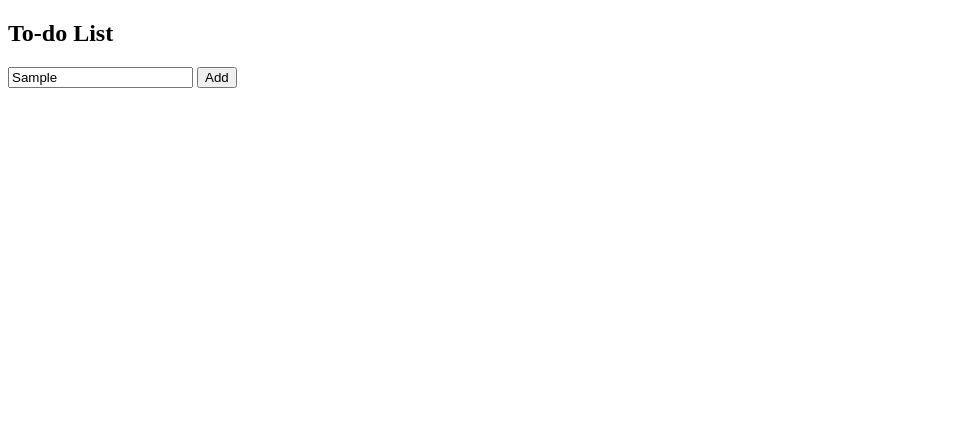
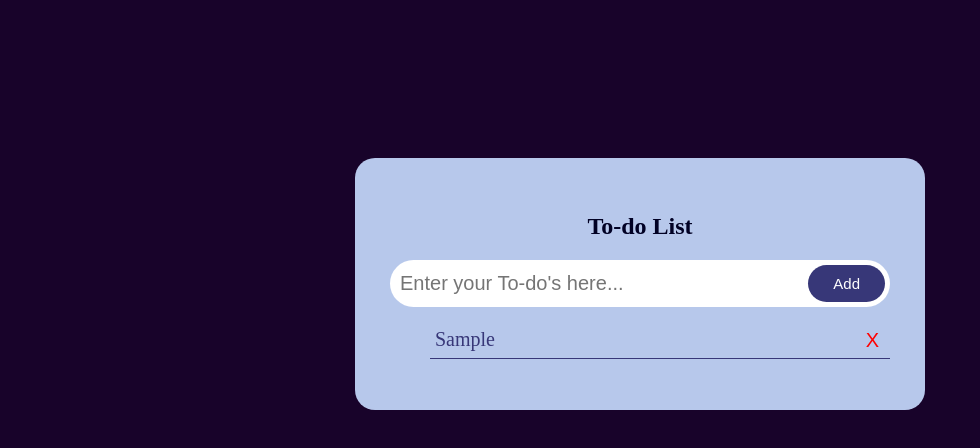
Before and after one commit to BANKY-LAB/To-Do-app, a plain HTML site: page index.html in a window 1280 px wide. Both pictures are taken after typing "Sample" into the empty fields and a click on the button "Add". Shown: the whole page, without its empty margins (0-980 px from the left). Drawn offline with Linux system fonts and the light colour scheme.

Commit message:
I added the html and the style

```diff
--- a/index.html
+++ b/index.html
@@ -5,7 +5,7 @@
     <meta http-equiv="X-UA-Compatible" content="IE=edge" />
     <meta name="viewport" content="width=device-width, initial-scale=1.0" />
     <title>To-Do_App</title>
-    <link rel="stylesheet" href="index.css" />
+    <link rel="stylesheet" href="style.css" />
   </head>
   <body>
     <div class="container">
--- a/index.js
+++ b/index.js
@@ -0,0 +1,47 @@
+const button = document.getElementById("Add-button");
+const input = document.querySelector("input");
+
+button.addEventListener("click", createTodo);
+
+//maping a key to initiate function todo
+input.addEventListener("keydown", (event) => {
+    if (event.key === "Enter"){
+     createTodo()
+    };
+   });
+
+
+   // main TODO function
+function createTodo() {
+  let input = button.previousElementSibling;
+  let ul = document.getElementById("todo-container");
+  const todo = input.value;
+  let li = document.createElement("li");
+  li.textContent = todo.trim();
+
+  // this code stop loging an empty strings
+  if (input.value === "") {
+    return;
+  } else {
+    ul.append(li);
+  }
+  //addin the fuction to indicate done todos
+
+  li.onclick = (event => {
+    li.classList.toggle("completed");
+   })
+  //this is the delete button
+
+  let span = document.createElement("span");
+  const delbtn = document.createElement("button");
+  delbtn.textContent = "X";
+  span.appendChild(delbtn);
+  li.append(span);
+
+
+  input.value = "";
+  // this is a little function to remove each todo from the list
+  delbtn.addEventListener("dblclick", (event) => {
+    li.remove();
+  });
+}
```
